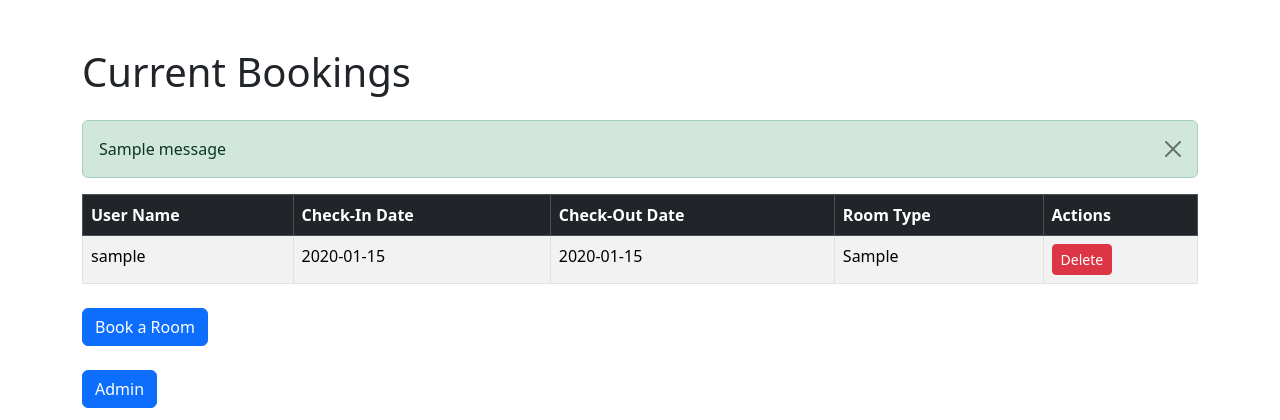
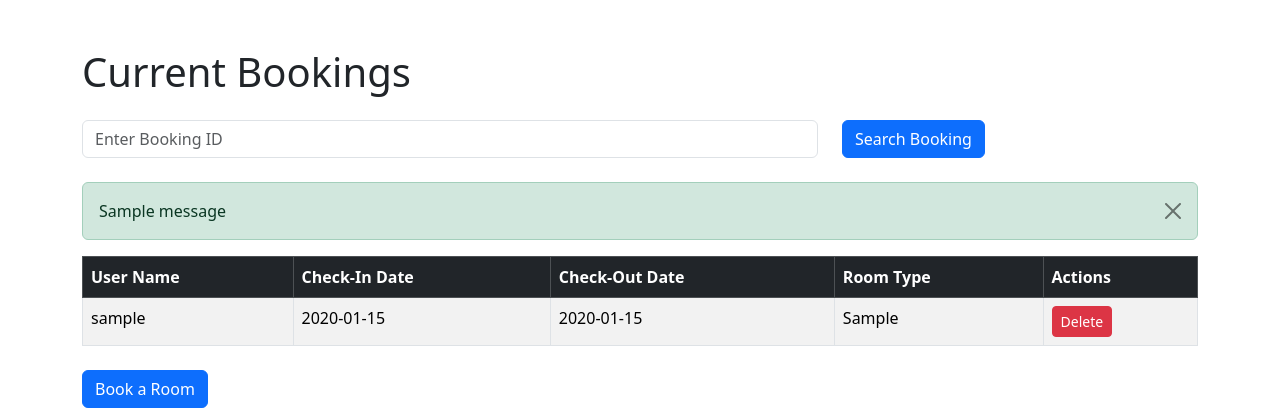
Before and after one commit to jefflai0412/simple_hotel_booking, a Flask app: page / in a window 1280 px wide. Shown: the top 420 px of the page. Run offline with Flask 3, Linux system fonts and the light colour scheme; tables that the repository leaves empty hold one stand-in row (values such as "Sample post"); one stand-in notice (Sample message) is shown.

Commit message:
search form in homepage complete

```diff
--- a/app.py
+++ b/app.py
@@ -29,6 +29,20 @@ def init_db():
 def index():
     bookings = Booking.query.all()
     return render_template('index.html', bookings=bookings)
+
+@app.route('/search_booking', methods=['POST'])
+def search_booking():
+    booking_id = request.form.get('booking_id')
+    if booking_id.isdigit():
+        booking = Booking.query.filter_by(id=booking_id).first()
+        if booking:
+            flash(f"Booking found: {booking.user_name} - Room: {booking.room_type} - Check-In: {booking.check_in} - Check-Out: {booking.check_out}", 'success')
+        else:
+            flash('Booking not found', 'error')
+    else:
+        flash('Please enter a valid numeric Booking ID', 'error')
+    return redirect(url_for('index'))
+
 
 # Add a new booking
 @app.route('/book', methods=['GET', 'POST'])
--- a/templates/index.html
+++ b/templates/index.html
@@ -11,17 +11,30 @@
     <div class="container mt-5">
         <h1 class="mb-4">Current Bookings</h1>
 
+        <!-- Search Form -->
+        <form method="POST" action="{{ url_for('search_booking') }}" class="mb-4">
+            <div class="row">
+                <div class="col-md-8">
+                    <input type="text" name="booking_id" class="form-control" placeholder="Enter Booking ID" required>
+                </div>
+                <div class="col-md-4">
+                    <button type="submit" class="btn btn-primary w-80">Search Booking</button>
+                </div>
+            </div>
+        </form>
+
         <!-- Display Flash Messages -->
         {% with messages = get_flashed_messages(with_categories=true) %}
         {% if messages %}
             {% for category, message in messages %}
-                    <div class="alert alert-{{ category }} alert-dismissible fade show" role="alert">
+                <div class="alert alert-{{ 'danger' if category == 'error' else category }} alert-dismissible fade show" role="alert">
                     {{ message }}
                     <button type="button" class="btn-close" data-bs-dismiss="alert" aria-label="Close"></button>
                 </div>
             {% endfor %}
         {% endif %}
         {% endwith %}
+
 
         <!-- Booking Table -->
         <table class="table table-striped table-bordered">
```
Lines whose indentation alone changed are shown as unchanged.
